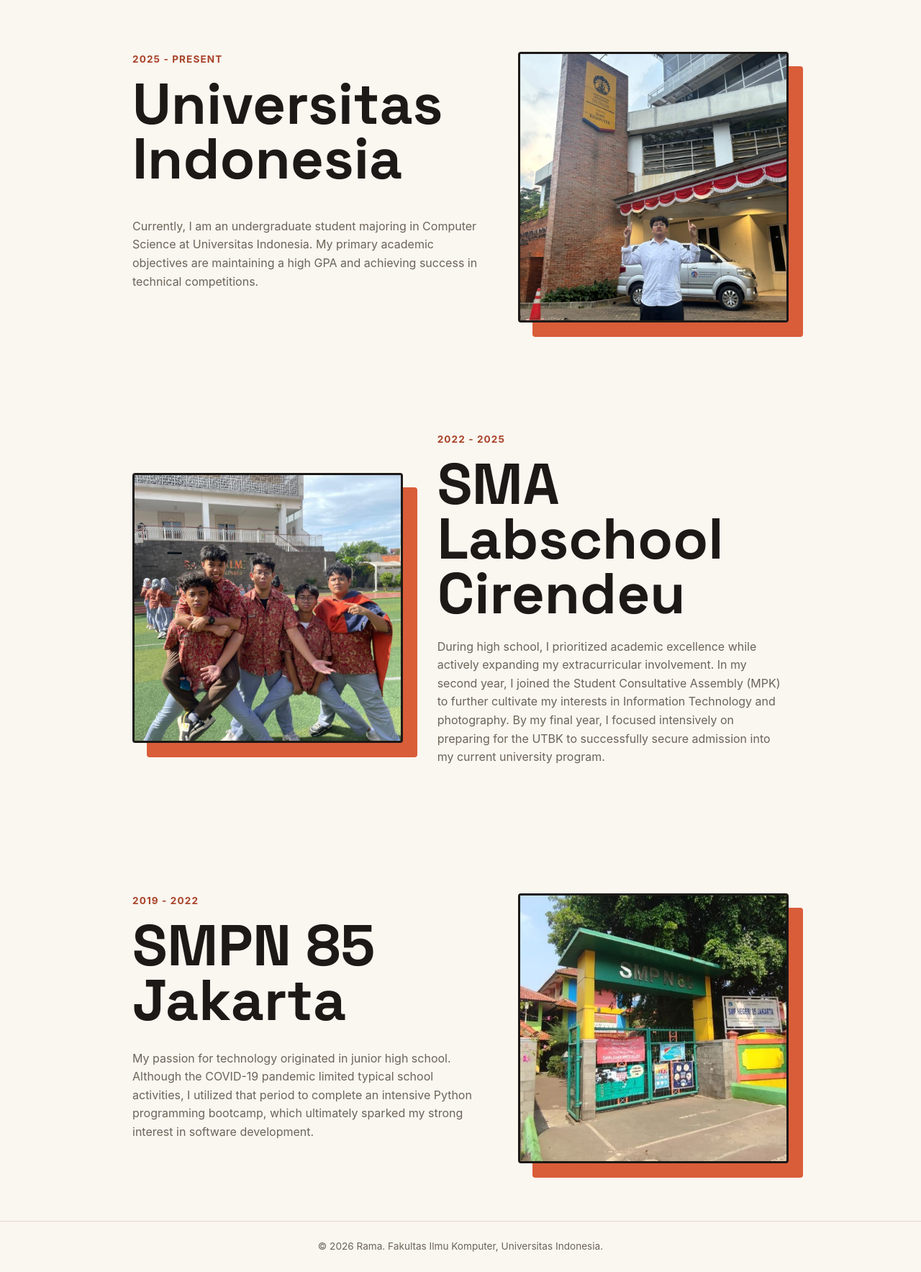
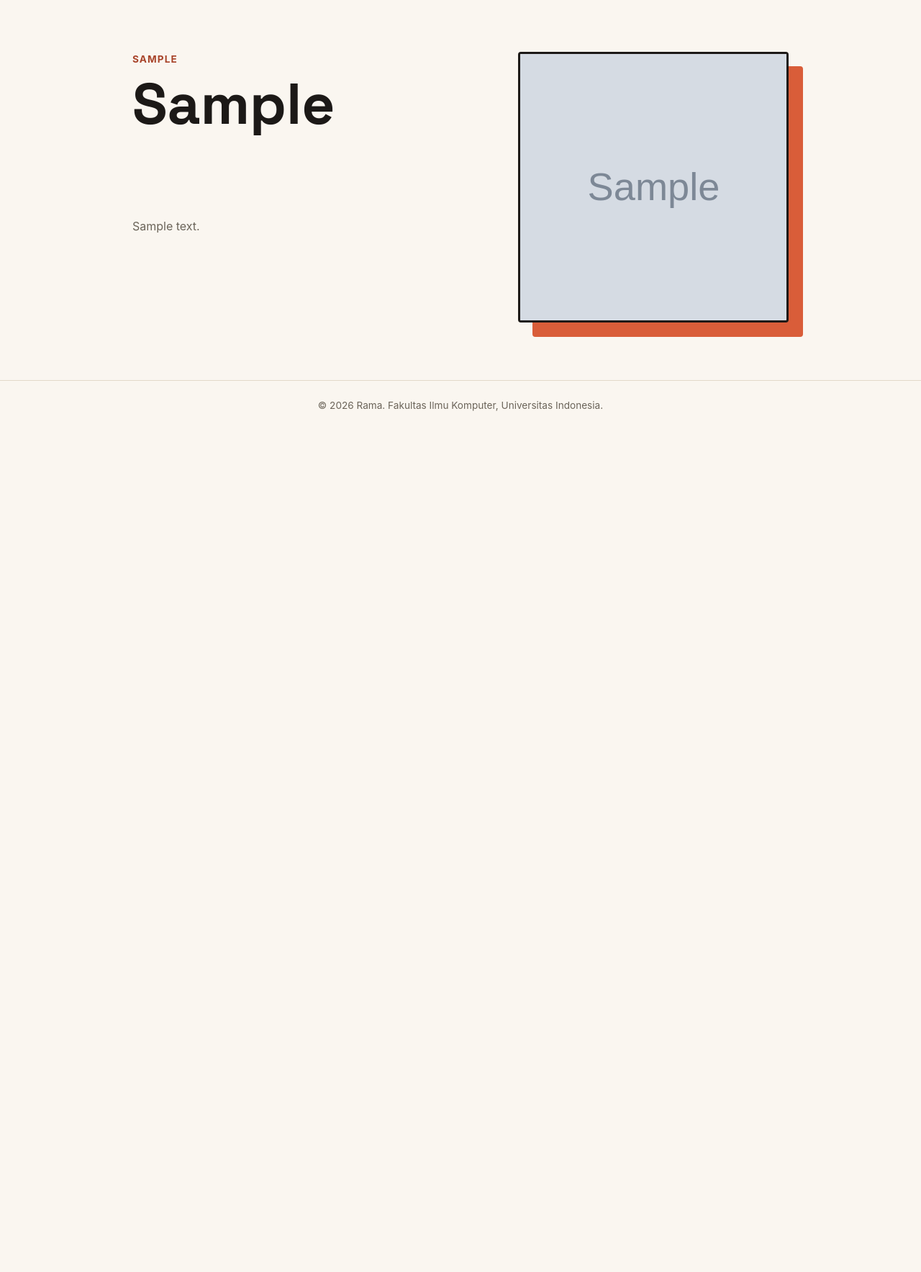
Before and after one commit to gingabvx/myportofolio, a Django app: page /academic/ in a window 1280 px wide. Shown: the part 74-1841 px from the top of the page at 72% size. After the commit the page ends 645 px from the top, so only its background shows below. Run offline with Django 5.2, Linux system fonts and the light colour scheme; tables that the repository leaves empty hold one stand-in row (values such as "Sample post"); grey boxes marked "Sample" are stand-in pictures.

Commit message:
refactor: Refactor the academic.html with django

```diff
--- a/templates/academic.html
+++ b/templates/academic.html
@@ -24,66 +24,29 @@
     </header>
 
     <main>
-        <section class="hero academic-section" id="kuliah">
-            <div class="container hero-grid">
+        {% for academic in academic_list %}
+        <section class="hero academic-section">
+            <div class="container {% cycle 'hero-grid' 'hero-grid-reverse' %}">
                 <div class="hero-identity">
-                    <p class="hero-kicker">2025 - Present</p>
-                    <h1>Universitas Indonesia</h1>
+                    <p class="hero-kicker">{{ academic.period }}</p>
+                    <h1>{{ academic.institution }}</h1>
                 </div>
                 <div class="hero-photo">
                     <div class="photo-block"></div>
-                    <img class="avatar" src="/static/img/kuliah.jpeg" alt="Photo of Rama at UI">
+                    <img class="avatar" src="{{ academic.image }}" alt="Photo of {{ academic.institution }}">
                 </div>
                 <div class="hero-details">
-                    <p class="bio">Currently, I am an undergraduate student majoring in Computer Science at Universitas
-                        Indonesia. My primary academic objectives are maintaining a high GPA and achieving success in
-                        technical competitions.</p>
+                    <p class="bio">{{ academic.description }}</p>
                 </div>
             </div>
         </section>
-
-        <section class="hero academic-section" id="sma">
-            <div class="container hero-grid-reverse">
-                <div class="hero-photo">
-                    <div class="photo-block"></div>
-                    <img class="avatar" src="/static/img/sma.jpeg" alt="Photo of Rama at UI">
-                </div>
-                <div class="hero-identity">
-                    <p class="hero-kicker">2022 - 2025</p>
-                    <h1>SMA Labschool Cirendeu</h1>
-                </div>
-
-                <div class="hero-details">
-                    <p class="bio">
-                        During high school, I prioritized academic excellence while actively expanding my
-                        extracurricular involvement. In my second year, I joined the Student Consultative Assembly (MPK)
-                        to further cultivate my interests in Information Technology and photography. By my final year, I
-                        focused intensively on preparing for the UTBK to successfully secure admission into my current
-                        university program.
-                    </p>
-                </div>
+        {% empty %}
+        <section class="hero academic-section">
+            <div class="container">
+                <p class="empty-state">No academic records are currently available.</p>
             </div>
         </section>
-
-        <section class="hero academic-section" id="kuliah">
-            <div class="container hero-grid">
-                <div class="hero-identity">
-                    <p class="hero-kicker">2019 - 2022</p>
-                    <h1>SMPN 85 Jakarta</h1>
-                </div>
-                <div class="hero-photo">
-                    <div class="photo-block"></div>
-                    <img class="avatar" src="/static/img/smp.jpg" alt="Photo of Rama at UI">
-                </div>
-                <div class="hero-details">
-                    <p class="bio"> My passion for technology originated in junior high school. Although the COVID-19
-                        pandemic limited typical school activities, I utilized that period to complete an intensive
-                        Python programming bootcamp, which ultimately sparked my strong interest in software
-                        development.
-                    </p>
-                </div>
-            </div>
-        </section>
+        {% endfor %}
     </main>
 
     <footer class="site-footer text-center">
```
